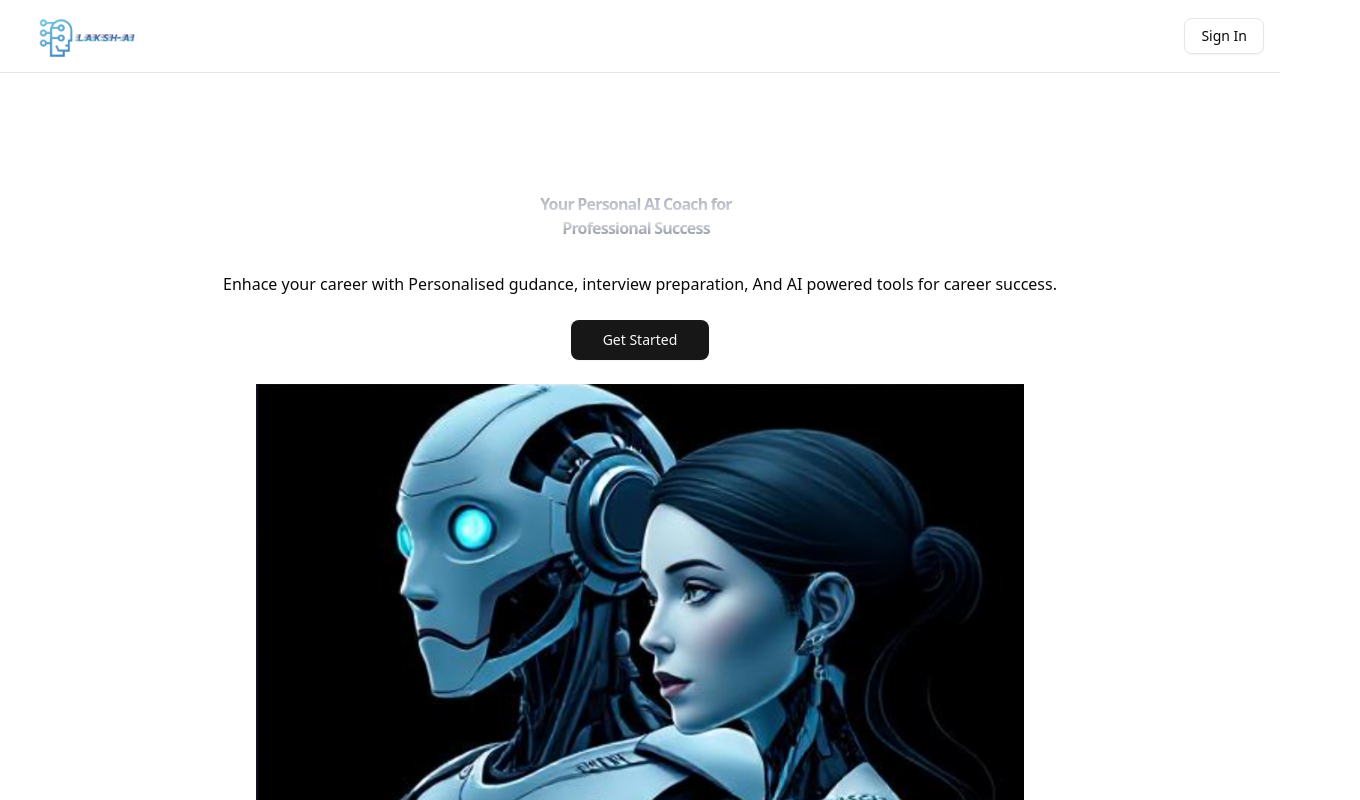
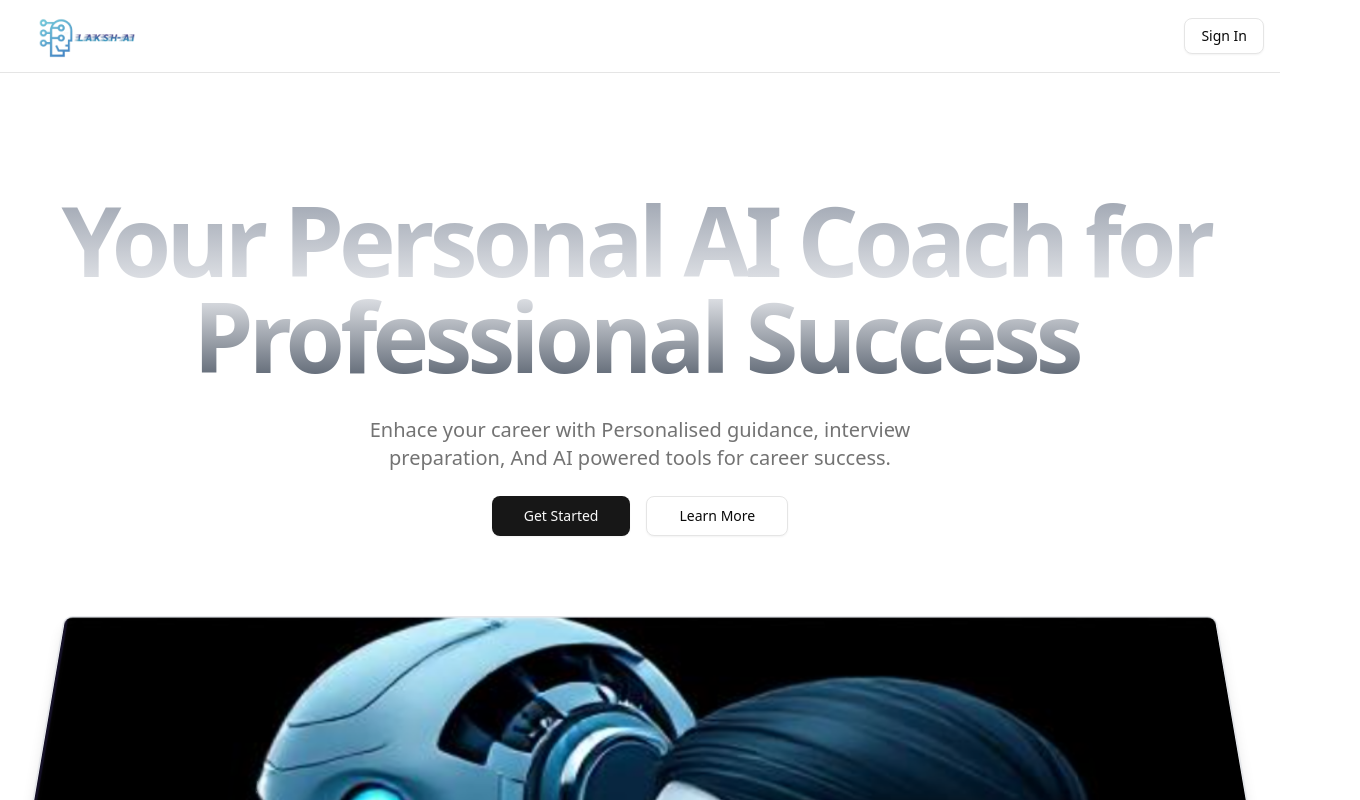
Before and after one commit to garimatiwari2004/sensai, a Next.js app: page / in a window 1280 px wide. Shown: the top 800 px of the page, 1360 px wide, since content can reach past the window. Built offline with nearby package versions, Linux system fonts and the light colour scheme; no server answers.

Commit message:
hero section update

```diff
--- a/app/globals.css
+++ b/app/globals.css
@@ -158,3 +158,18 @@
     padding-right: 0.5rem; /* pr-2 */
   }
 }
+
+.hero-image-wrapper{
+  perspective: 1000px;
+
+}
+.hero-image{
+  transform:rotateX(15deg) scale(1);
+  transition: transform 0.5s ease-out;
+  will-change: transform;
+}
+
+.hero-image.scrolled{
+  transform:rotateX(0deg) scale(1) translateY(40px);
+
+}
--- a/app/page.jsx
+++ b/app/page.jsx
@@ -8,6 +8,14 @@ export default function Home() {
 
       <HeroSection />
 
+      <section>
+        <div>
+          <h2>
+            Powerful Feature For Your Career Growth
+          </h2>
+        </div>
+      </section>
+
     </div>
   );
 }
--- a/components/hero.jsx
+++ b/components/hero.jsx
@@ -1,43 +1,76 @@
+"use client"
+
 import Link from 'next/link'
 
-import React from 'react'
+import React, { use, useEffect, useRef } from 'react'
 import { Button } from './ui/button'
 import Image from 'next/image'
 
 const HeroSection = () => {
+
+
+  const imageRef=useRef(null);
+  useEffect(() => {
+    const imageElement= imageRef.current;
+    const handleScroll = () => {
+      const scrollPosition = window.scrollY;
+      const scrollThreshold = 100;
+
+      if(scrollPosition > scrollThreshold) {
+        imageElement.classList.add("scrolled");
+     }
+     else{
+        imageElement.classList.remove("scrolled");
+     }
+    };
+    window.addEventListener("scroll", handleScroll);
+    return () => {
+      window.removeEventListener("scroll", handleScroll);
+    };
+
+  }, []);
+
+
+
   return (
     <section className='w-full pt-36 md:pt-48 pb-10'>
         <div className='space-y-6 text-center'>
 
             <div className='space-y-6 mx-auto'>
-                <h1 className='gradient-title'>
+                <h1 className='text-5xl font-bold md:text-6xl lg:text-7xl xl:text-8xl gradient-title'>
                     Your Personal AI Coach for
                     <br>
                     </br>
                     Professional Success
                 </h1>
-                <p>
-                    Enhace your career with Personalised gudance, interview preparation, And
+                <p className='mx-auto max-w-[600px] text-muted-foreground md:text-xl'>
+                    Enhace your career with Personalised guidance, interview preparation, And
                     AI powered tools for career success.
                 </p>
             </div>
-            <div>
+            <div className='flex justify-center space-x-4'>
                 <Link href="/dashboard">
                     <Button size="lg" className="px-8">
 
                         Get Started
                     </Button>
                 </Link>
+                <Link href="/">
+                    <Button size="lg" className="px-8" variant="outline">
+                        Learn More
+                    </Button>
+                </Link>
 
             </div>
 
-            <div>
-                <div className='relative w-full max-w-3xl mx-auto'>
+            <div className='hero-image-wrapper mt-5 md:mt-0'>
+                <div ref={imageRef} className='hero-image flex justify-center items-center'>
                     <Image
                     src={"/image.png"}
                     width={1280}
-                    height={520}
+                    height={320}
                     alt="AI Coach"
+                    className='border-2 border-gray-200 rounded-lg shadow-lg hover:shadow-secondary-foreground  md:mx-auto my-auto'
 
 
                     priority
```
